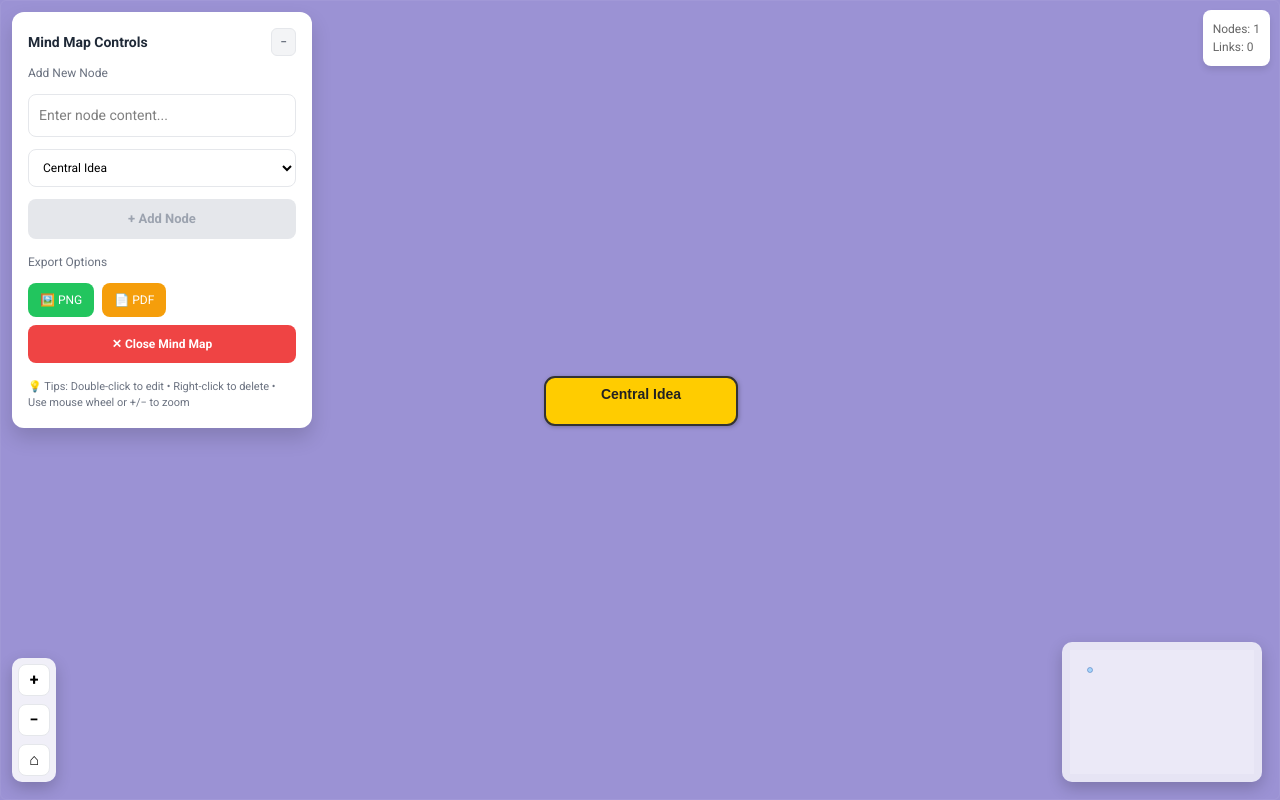
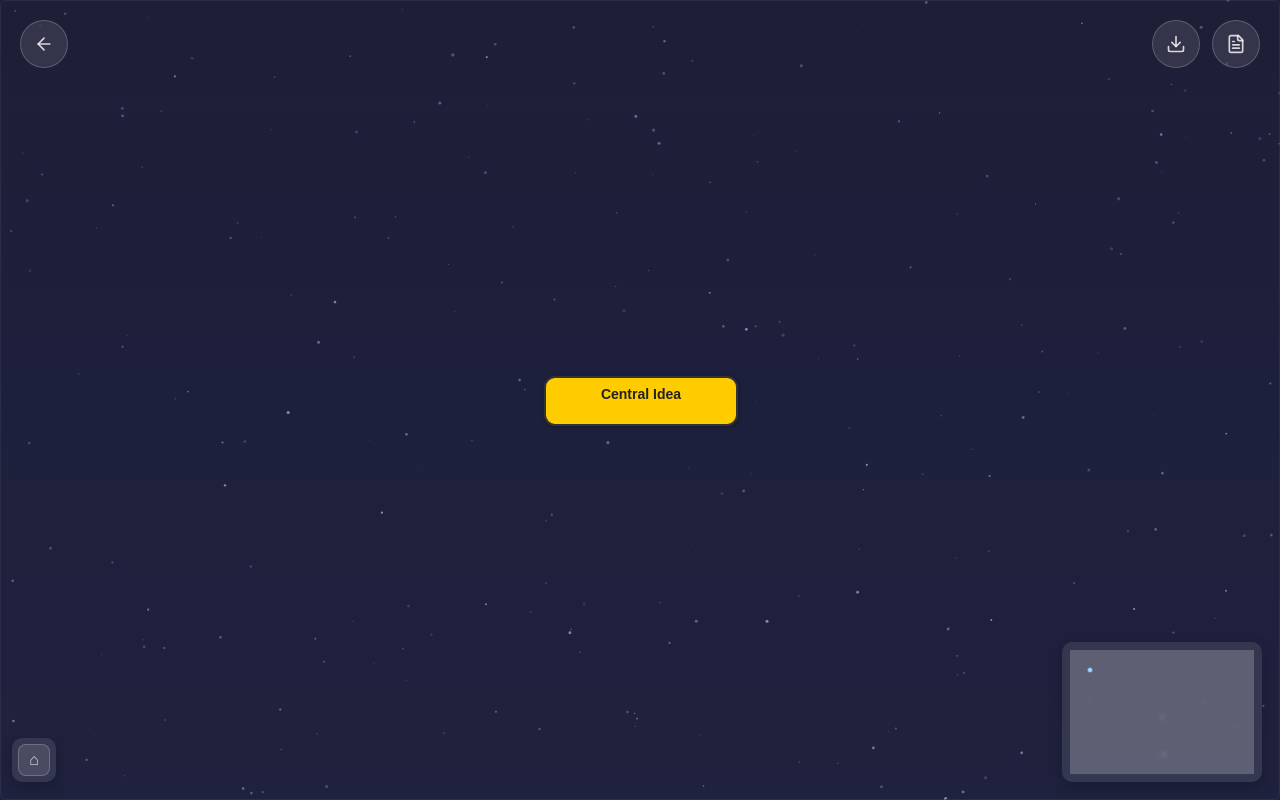
Before and after one commit to Uncharted0110/DocumInt, a React (Vite) app in the folder DocumInt/: page /mindmap in a window 1280 px wide. Built offline with nearby package versions, Linux system fonts and the light colour scheme.

Commit message:
DocumInt: MindMap UI Fix

```diff
--- a/DocumInt/index.html
+++ b/DocumInt/index.html
@@ -2,7 +2,7 @@
 <html lang="en">
   <head>
     <meta charset="UTF-8" />
-    <link rel="icon" href="/browserIcon.png" type="image/svg+xml" sizes="any" />
+    <link rel="icon" href="/docs.svg" type="image/svg+xml" sizes="any" />
     <meta name="viewport" content="width=device-width, initial-scale=1.0" />
     <link rel="preconnect" href="https://fonts.googleapis.com">
     <link rel="preconnect" href="https://fonts.gstatic.com" crossorigin>
--- a/DocumInt/src/components/Mindmap.tsx
+++ b/DocumInt/src/components/Mindmap.tsx
@@ -4,6 +4,8 @@ import html2canvas from "html2canvas";
 import jsPDF from "jspdf";
 import { useLocation } from 'react-router-dom';
 import { useMindmap } from '../contexts/MindmapContext';
+import { AnimatedBackground } from './background';
+import { ArrowLeft, Download, FileText } from 'lucide-react';
 
 // Spacing & animation knobs
 const V_SPACING = 90; // vertical spacing between rows
@@ -56,10 +58,6 @@ export default function MindMap({ onClose, onNavigateToSource }: Readonly<MindMa
   ]);
 
   const [links, setLinks] = useState<Link[]>([]);
-
-  const [newLabel, setNewLabel] = useState("");
-  const [parentId, setParentId] = useState("1");
-  const [isControlsMinimized, setIsControlsMinimized] = useState(false);
 
   // Allow manual positioning (screen-space offsets) per node id
   const [positionOverrides, setPositionOverrides] = useState<Record<string, { dx: number; dy: number }>>({});
@@ -448,17 +446,6 @@ export default function MindMap({ onClose, onNavigateToSource }: Readonly<MindMa
     }
   }, [insightsData]);
 
-  // Zoom controls
-  const zoomIn = useCallback(() => {
-    if (!svgRef.current || !zoomBehaviorRef.current) return;
-    d3.select(svgRef.current).transition().duration(200).call(zoomBehaviorRef.current.scaleBy as any, 1.2);
-  }, []);
-
-  const zoomOut = useCallback(() => {
-    if (!svgRef.current || !zoomBehaviorRef.current) return;
-    d3.select(svgRef.current).transition().duration(200).call(zoomBehaviorRef.current.scaleBy as any, 1 / 1.2);
-  }, []);
-
   const centerOnRoot = useCallback(() => {
     if (!svgRef.current || !containerRef.current || !zoomBehaviorRef.current) return;
     const { clientWidth, clientHeight } = containerRef.current;
@@ -468,20 +455,6 @@ export default function MindMap({ onClose, onNavigateToSource }: Readonly<MindMa
     const t = d3.zoomIdentity.translate(width / 2 - rootPos.x, height / 2 - rootPos.y).scale(1);
     d3.select(svgRef.current).transition().duration(250).call(zoomBehaviorRef.current.transform as any, t);
   }, []);
-
-  // Add node under selected parent
-  const addNode = useCallback(() => {
-    const label = newLabel.trim();
-    if (!label) return;
-
-    const colors = ["#ff9999", "#99ccff", "#99ff99", "#ffcc99", "#d1b3ff", "#ffb3ba", "#bae1ff", "#bfddac"];
-    const color = colors[Math.floor(Math.random() * colors.length)];
-    const newId = (nodes.length + 1).toString();
-
-    setNodes((prev) => [...prev, { id: newId, label, x: 0, y: 0, color }]);
-    setLinks((prev) => [...prev, { id: `e${parentId}-${newId}`, source: parentId, target: newId }]);
-    setNewLabel("");
-  }, [newLabel, parentId, nodes.length]);
 
   const exportToPNG = async () => {
     if (!containerRef.current) return;
@@ -505,131 +478,110 @@ export default function MindMap({ onClose, onNavigateToSource }: Readonly<MindMa
 
   return (
     <div style={{ width: "100%", height: "100vh", position: "relative" }}>
-      {/* Controls (restyled) */}
+      {/* Close button - transparent left arrow at top left */}
+      <button
+        onClick={onClose}
+        style={{
+          position: "absolute",
+          top: 20,
+          left: 20,
+          zIndex: 10,
+          background: "rgba(255,255,255,0.1)",
+          border: "1px solid rgba(255,255,255,0.2)",
+          borderRadius: "50%",
+          width: 48,
+          height: 48,
+          display: "flex",
+          alignItems: "center",
+          justifyContent: "center",
+          cursor: "pointer",
+          transition: "all 0.3s ease",
+          backdropFilter: "blur(10px)",
+        }}
+        onMouseEnter={(e) => {
+          e.currentTarget.style.background = "rgba(255,255,255,0.2)";
+          e.currentTarget.style.transform = "scale(1.1)";
+        }}
+        onMouseLeave={(e) => {
+          e.currentTarget.style.background = "rgba(255,255,255,0.1)";
+          e.currentTarget.style.transform = "scale(1)";
+        }}
+        title="Close Mind Map"
+      >
+        <ArrowLeft size={20} color="rgba(255,255,255,0.8)" />
+      </button>
+
+      {/* Export buttons - top right */}
       <div
         style={{
           position: "absolute",
-          top: 12,
-          left: 12,
+          top: 20,
+          right: 20,
           zIndex: 10,
-          background: "#ffffff",
-          padding: "16px",
-          borderRadius: "12px",
-          boxShadow: "0 10px 20px rgba(0,0,0,0.15)",
           display: "flex",
-          flexDirection: "column",
-          gap: "12px",
-          minWidth: isControlsMinimized ? "auto" : "280px",
-          maxWidth: isControlsMinimized ? "60px" : "300px",
-          transition: "all 0.3s ease",
+          gap: 12,
         }}
       >
-        {/* Toggle */}
-        <div style={{ display: "flex", justifyContent: "space-between", alignItems: "center" }}>
-          {!isControlsMinimized && (
-            <span style={{ fontSize: "14px", fontWeight: 700, color: "#1f2937" }}>Mind Map Controls</span>
-          )}
         <button
-            onClick={() => setIsControlsMinimized(!isControlsMinimized)}
+          onClick={exportToPNG}
           style={{
-              background: "#f3f4f6",
-              border: "1px solid #e5e7eb",
-              borderRadius: "6px",
+            background: "rgba(255,255,255,0.1)",
+            border: "1px solid rgba(255,255,255,0.2)",
+            borderRadius: "50%",
+            width: 48,
+            height: 48,
+            display: "flex",
+            alignItems: "center",
+            justifyContent: "center",
             cursor: "pointer",
-              padding: "4px 8px",
-              fontSize: "12px",
-              color: "#374151",
+            transition: "all 0.3s ease",
+            backdropFilter: "blur(10px)",
           }}
+          onMouseEnter={(e) => {
+            e.currentTarget.style.background = "rgba(238, 255, 244, 0.8)";
+            e.currentTarget.style.transform = "scale(1.1)";
+          }}
+          onMouseLeave={(e) => {
+            e.currentTarget.style.background = "rgba(255,255,255,0.1)";
+            e.currentTarget.style.transform = "scale(1)";
+          }}
+          title="Export as PNG"
         >
-            {isControlsMinimized ? "⚙️" : "−"}
+          <Download size={20} color="rgba(255,255,255,0.8)" />
+        </button>
+
+        <button
+          onClick={exportToPDF}
+          style={{
+            background: "rgba(255,255,255,0.1)",
+            border: "1px solid rgba(255,255,255,0.2)",
+            borderRadius: "50%",
+            width: 48,
+            height: 48,
+            display: "flex",
+            alignItems: "center",
+            justifyContent: "center",
+            cursor: "pointer",
+            transition: "all 0.3s ease",
+            backdropFilter: "blur(10px)",
+          }}
+          onMouseEnter={(e) => {
+            e.currentTarget.style.background = "rgba(244, 237, 225, 0.8)";
+            e.currentTarget.style.transform = "scale(1.1)";
+          }}
+          onMouseLeave={(e) => {
+            e.currentTarget.style.background = "rgba(255,255,255,0.1)";
+            e.currentTarget.style.transform = "scale(1)";
+          }}
+          title="Export as PDF"
+        >
+          <FileText size={20} color="rgba(255,255,255,0.8)" />
         </button>
       </div>
 
-        {!isControlsMinimized && (
-          <>
-            <div style={{ fontSize: 12, color: "#6b7280", marginTop: -4 }}>Add New Node</div>
-            <div style={{ display: "flex", gap: 6, alignItems: "center" }}>
-              <input
-                type="text"
-                placeholder="Enter node content..."
-                value={newLabel}
-                onChange={(e) => setNewLabel(e.target.value)}
-                onKeyDown={(e) => e.key === "Enter" && addNode()}
-                style={{ padding: 10, border: "1px solid #e5e7eb", borderRadius: 8, fontSize: 14, flex: 1, outline: "none" }}
-              />
-            </div>
 
-            <div style={{ display: "flex", gap: 6, alignItems: "center" }}>
-              <select
-                value={parentId}
-                onChange={(e) => setParentId(e.target.value)}
-                style={{ padding: 10, border: "1px solid #e5e7eb", borderRadius: 8, fontSize: 12, flex: 1 }}
-              >
-                {nodes.map((n) => (
-                  <option key={n.id} value={n.id}>
-                    {n.label.length > 20 ? n.label.substring(0, 20) + "..." : n.label}
-                  </option>
-                ))}
-              </select>
-            </div>
 
-            <button
-              onClick={addNode}
-              disabled={!newLabel.trim()}
-              style={{
-                padding: "10px 12px",
-                background: newLabel.trim() ? "#6b7280" : "#e5e7eb",
-                color: newLabel.trim() ? "#ffffff" : "#9ca3af",
-                border: "none",
-                borderRadius: 8,
-                cursor: newLabel.trim() ? "pointer" : "not-allowed",
-                fontSize: 13,
-                fontWeight: 600,
-              }}
-            >
-              + Add Node
-            </button>
-
-            <div style={{ fontSize: 12, color: "#6b7280", marginTop: 2 }}>Export Options</div>
-            <div style={{ display: "flex", gap: 8, flexWrap: "wrap" }}>
-              <button onClick={exportToPNG} style={{ padding: "8px 12px", background: "#22c55e", color: "white", border: "none", borderRadius: 8, cursor: "pointer", fontSize: 12 }}>
-                🖼️ PNG
-              </button>
-              <button onClick={exportToPDF} style={{ padding: "8px 12px", background: "#f59e0b", color: "white", border: "none", borderRadius: 8, cursor: "pointer", fontSize: 12 }}>
-                📄 PDF
-              </button>
-              <button onClick={onClose} style={{ padding: "10px 12px", background: "#ef4444", color: "white", border: "none", borderRadius: 8, cursor: "pointer", fontSize: 12, fontWeight: 700, width: "100%" }}>
-                ✕ Close Mind Map
-              </button>
-            </div>
-
-            <div style={{ fontSize: 11, color: "#6b7280", marginTop: 4 }}>
-              💡 Tips: Double-click to edit • Right-click to delete • Use mouse wheel or +/− to zoom
-            </div>
-          </>
-        )}
-      </div>
-
-      {/* Info Panel */}
-      <div
-        style={{
-          position: "absolute",
-          top: 10,
-          right: 10,
-          zIndex: 10,
-          background: "#fff",
-          padding: "10px",
-          borderRadius: "8px",
-          boxShadow: "0 4px 6px rgba(0,0,0,0.1)",
-          fontSize: "12px",
-          color: "#666",
-        }}
-      >
-        <div>Nodes: {nodes.length}</div>
-        <div>Links: {links.length}</div>
-      </div>
-
-      {/* SVG Canvas with dark gradient + dotted grid */}
+      {/* SVG Canvas with dark gradient + dotted grid + animated background */}
       <div
         ref={containerRef}
         style={{
@@ -637,9 +589,23 @@ export default function MindMap({ onClose, onNavigateToSource }: Readonly<MindMa
           height: "100%",
           background:"#9b92d4",
           overflow: "hidden",
+          position: "relative",
         }}
       >
-        <svg ref={svgRef} width="100%" height="100%" style={{ border: "1px solid rgba(255,255,255,0.06)", borderRadius: 6 }} />
+        {/* Subtle animated starry background */}
+        <div
+          style={{
+            position: "absolute",
+            inset: 0,
+            opacity: 0.85,
+            mixBlendMode: "multiply",
+            zIndex: 0,
+          }}
+        >
+          <AnimatedBackground />
+        </div>
+
+        <svg ref={svgRef} width="100%" height="100%" style={{ border: "1px solid rgba(255,255,255,0.06)", borderRadius: 6, position: "relative", zIndex: 1 }} />
 
         {/* Zoom controls (minimize/maximize + center) */}
         <div
@@ -650,15 +616,15 @@ export default function MindMap({ onClose, onNavigateToSource }: Readonly<MindMa
             display: "flex",
             flexDirection: "column",
             gap: 8,
-            background: "rgba(255,255,255,0.85)",
+            background: "rgba(255,255,255,0.1)",
             borderRadius: 10,
             boxShadow: "0 6px 16px rgba(0,0,0,0.2)",
             padding: 6,
+            zIndex: 2,
+            backdropFilter: "blur(10px)",
           }}
         >
-          <button onClick={zoomIn} title="Zoom In" style={{ width: 32, height: 32, borderRadius: 8, border: "1px solid #e5e7eb", background: "#fff", cursor: "pointer", fontWeight: 700 }}>+</button>
-          <button onClick={zoomOut} title="Zoom Out" style={{ width: 32, height: 32, borderRadius: 8, border: "1px solid #e5e7eb", background: "#fff", cursor: "pointer", fontWeight: 700 }}>−</button>
-          <button onClick={centerOnRoot} title="Center on Root" style={{ width: 32, height: 32, borderRadius: 8, border: "1px solid #e5e7eb", background: "#fff", cursor: "pointer" }}>⌂</button>
+          <button onClick={centerOnRoot} title="Center on Root" style={{ width: 32, height: 32, borderRadius: 8, border: "1px solid rgba(255,255,255,0.2)", background: "rgba(255,255,255,0.1)", cursor: "pointer", color: "rgba(255,255,255,0.8)" }}>⌂</button>
         </div>
 
         {/* MiniMap bottom-right */}
@@ -669,12 +635,13 @@ export default function MindMap({ onClose, onNavigateToSource }: Readonly<MindMa
             bottom: 18,
             width: 200,
             height: 140,
-            background: "rgba(255,255,255,0.75)",
+            background: "rgba(255,255,255,0.1)",
             backdropFilter: "blur(2px)",
             borderRadius: 10,
             boxShadow: "0 6px 16px rgba(0,0,0,0.2)",
             padding: 8,
             pointerEvents: "none",
+            zIndex: 2,
           }}
         >
           <svg ref={miniMapSvgRef} width="100%" height="100%" />
--- a/DocumInt/src/pages/Arena.tsx
+++ b/DocumInt/src/pages/Arena.tsx
@@ -761,6 +761,7 @@ const Arena = () => {
                 </div>
             )}
             {/* Edit Layout toggle + Reset (visible in edit mode) */}
+            {!isMindmapVisible && (
                 <div className="fixed top-3 right-3 z-[60] flex items-center gap-2">
                     {isFreeLayout && (
                         <button
@@ -775,6 +776,7 @@ const Arena = () => {
                         <Move size={16} /> {isFreeLayout ? 'Exit layout' : 'Edit layout'}
                     </button>
                 </div>
+            )}
         </>
     );
 };
```
Also changed, not shown: DocumInt/src/components/FlippableCards.tsx (+6 -2 lines), DocumInt/src/components/Insights.tsx (+6 -5 lines), DocumInt/public/docs.svg (added). Lines whose indentation alone changed are shown as unchanged.
